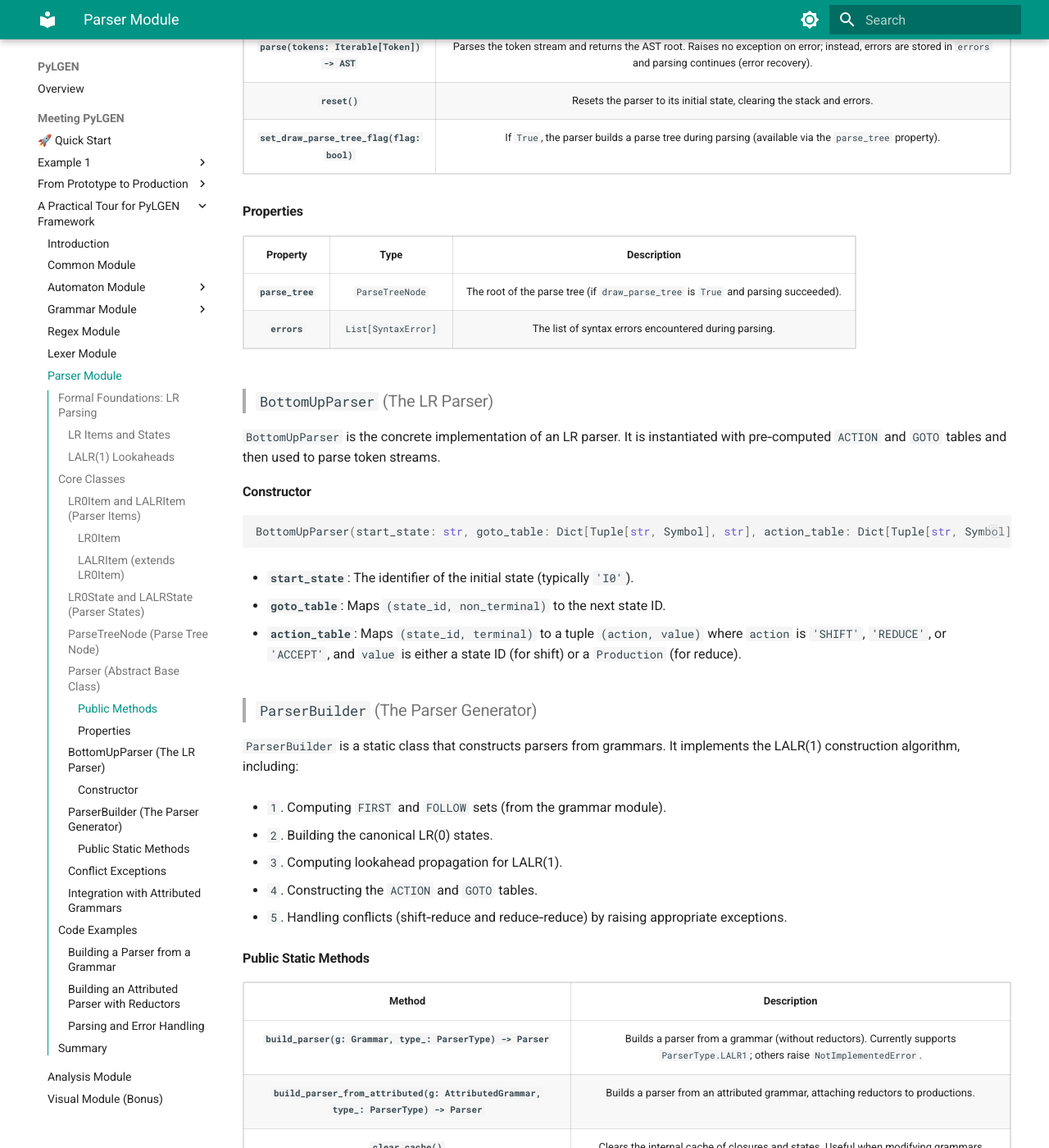
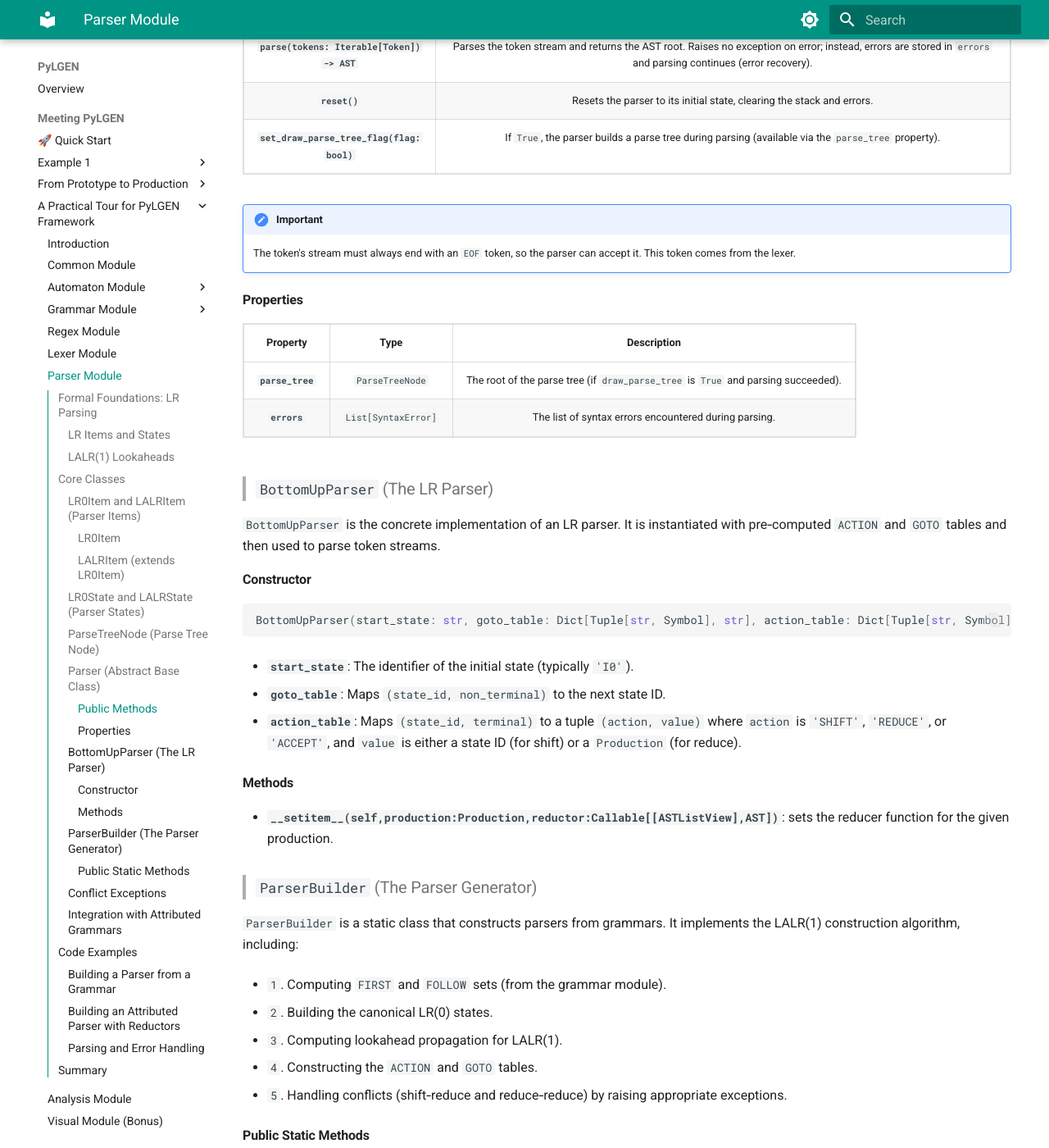
Before and after one commit to YonyUk/pylgen, an MkDocs documentation site: the page built from docs/api/parser/parser.md, in a window 1280 px wide and 1400 px high, scrolled down 3426 px. Shown: the whole window at 82% size. Built offline with MkDocs 1.6.1 and Material for MkDocs 9.7.7, drawn with Linux system fonts in a browser that asks for light colours; some of the changed text lies outside the part shown.

Commit message:
fix and update the documentation for parser module

```diff
--- a/docs/api/parser/parser.md
+++ b/docs/api/parser/parser.md
@@ -103,6 +103,9 @@ The abstract base class for all parsers. It defines the public interface that al
 | **`reset()`** | Resets the parser to its initial state, clearing the stack and errors.
 | **`set_draw_parse_tree_flag(flag: bool)`** | If `True`, the parser builds a parse tree during parsing (available via the `parse_tree` property). |
 
+!!! important
+    The token's stream must always end with an `EOF` token, so the parser can accept it. This token comes from the lexer.
+
 #### Properties
 
 | **Property** | **Type** | **Description** |
@@ -126,6 +129,10 @@ BottomUpParser(start_state: str, goto_table: Dict[Tuple[str, Symbol], str], acti
 
  - **`action_table`**: Maps `(state_id, terminal)` to a tuple `(action, value)` where `action` is `'SHIFT'`, `'REDUCE'`, or `'ACCEPT'`, and `value` is either a state ID (for shift) or a `Production` (for reduce).
 
+#### Methods
+
+ - **`__setitem__(self,production:Production,reductor:Callable[[ASTListView],AST])`**: sets the reducer function for the given production.
+
 > ### `ParserBuilder` (The Parser Generator)
 
 `ParserBuilder` is a static class that constructs parsers from grammars. It implements the LALR(1) construction algorithm, including:
@@ -147,6 +154,9 @@ BottomUpParser(start_state: str, goto_table: Dict[Tuple[str, Symbol], str], acti
 | **`build_parser(g: Grammar, type_: ParserType) -> Parser`** | Builds a parser from a grammar (without reductors). Currently supports `ParserType.LALR1`; others raise `NotImplementedError`. |
 | **`build_parser_from_attributed(g: AttributedGrammar, type_: ParserType) -> Parser`** | Builds a parser from an attributed grammar, attaching reductors to productions. |
 | **`clear_cache()`** | Clears the internal cache of closures and states. Useful when modifying grammars dynamically. |
+
+!!! note
+    `build_parser` and `build_parser_from_attributed` automatically augments the grammar.
 
 > ### Conflict Exceptions
 
```
